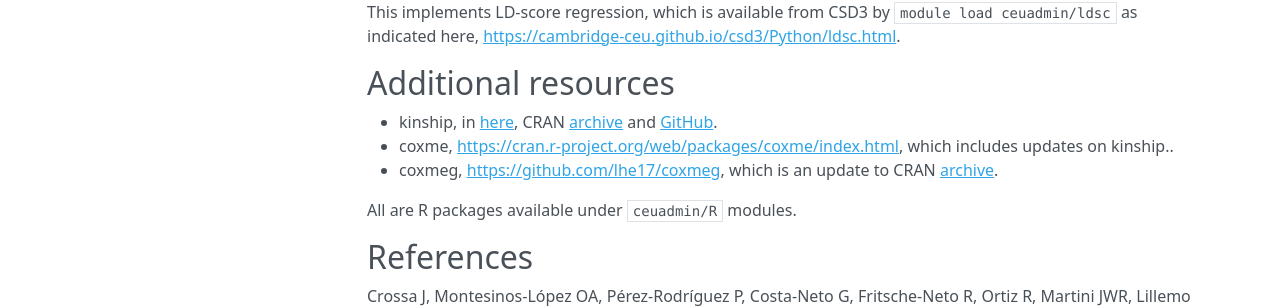
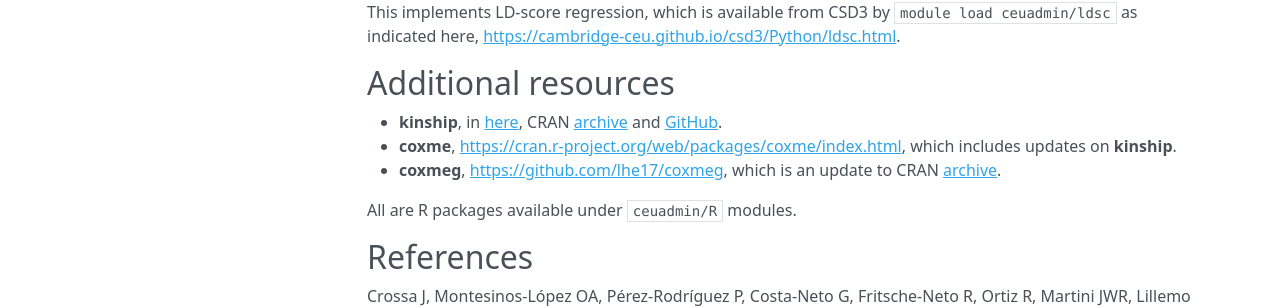
Before and after one commit to jinghuazhao/Believe, an MkDocs documentation site: the page built from docs/Notes.md, in a window 1280 px wide and 1189 px high. Shown: the part 570-878 px from the top of the window. Built offline with MkDocs 1.6.1, drawn with Linux system fonts in a browser that asks for light colours; nearby versions of some CDN libraries; a script that is not in the unit is left out.

Commit message:
Site files

```diff
--- a/docs/Notes.md
+++ b/docs/Notes.md
@@ -23,9 +23,9 @@
 
 ## Additional resources
 
-- kinship, in [here](https://github.com/jinghuazhao/jinghuazhao.github.io/tree/master/docs/software), CRAN [archive](https://cran.r-project.org/src/contrib/Archive/kinship/) and [GitHub](https://github.com/cran/kinship).
-- coxme, <https://cran.r-project.org/web/packages/coxme/index.html>, which includes updates on kinship..
-- coxmeg, <https://github.com/lhe17/coxmeg>, which is an update to CRAN [archive](https://cran.r-project.org/src/contrib/Archive/coxmeg/).
+- **kinship**, in [here](https://github.com/jinghuazhao/jinghuazhao.github.io/tree/master/docs/software), CRAN [archive](https://cran.r-project.org/src/contrib/Archive/kinship/) and [GitHub](https://github.com/cran/kinship).
+- **coxme**, <https://cran.r-project.org/web/packages/coxme/index.html>, which includes updates on **kinship**.
+- **coxmeg**, <https://github.com/lhe17/coxmeg>, which is an update to CRAN [archive](https://cran.r-project.org/src/contrib/Archive/coxmeg/).
 
 All are R packages available under `ceuadmin/R` modules.
 
```
